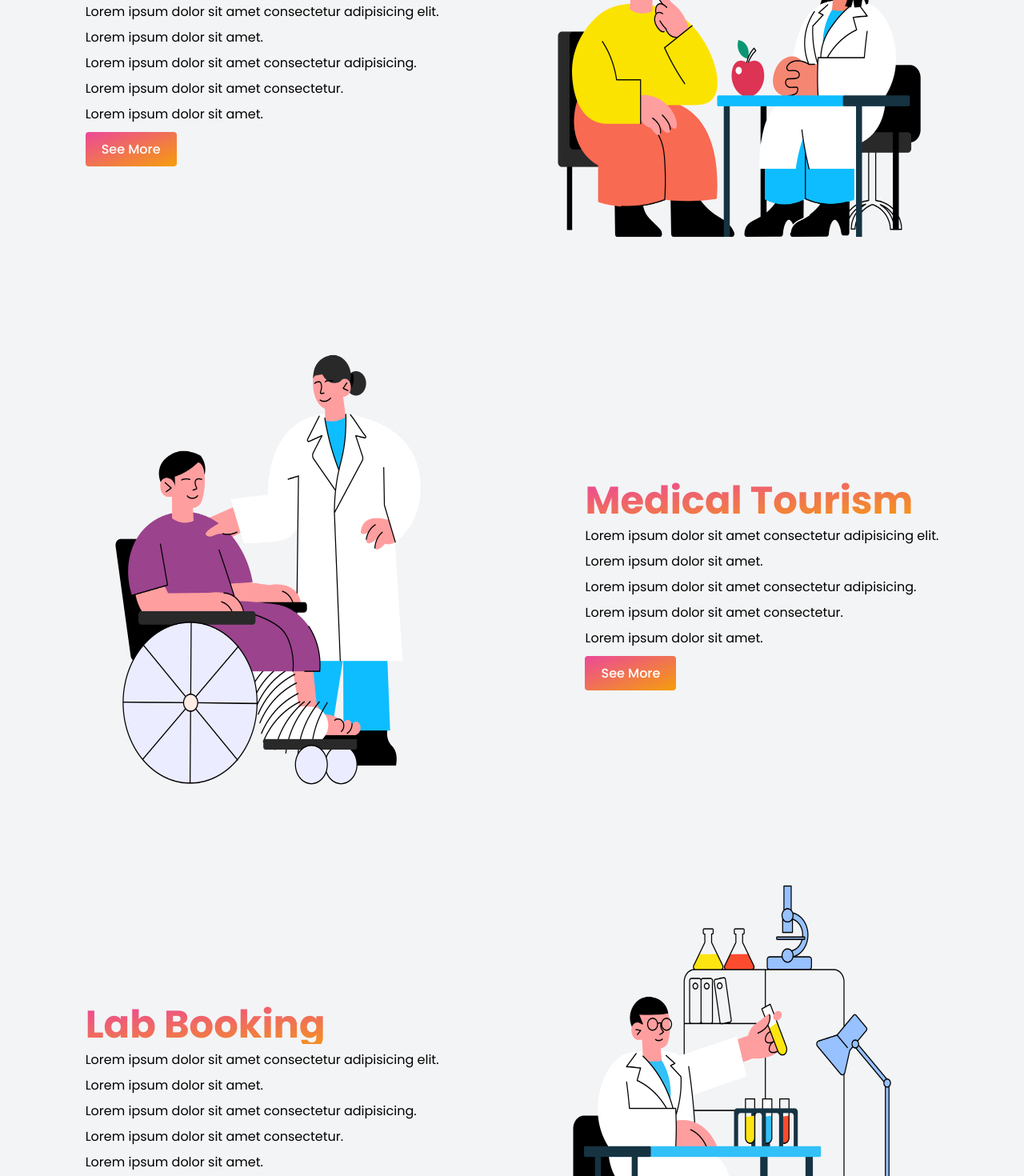
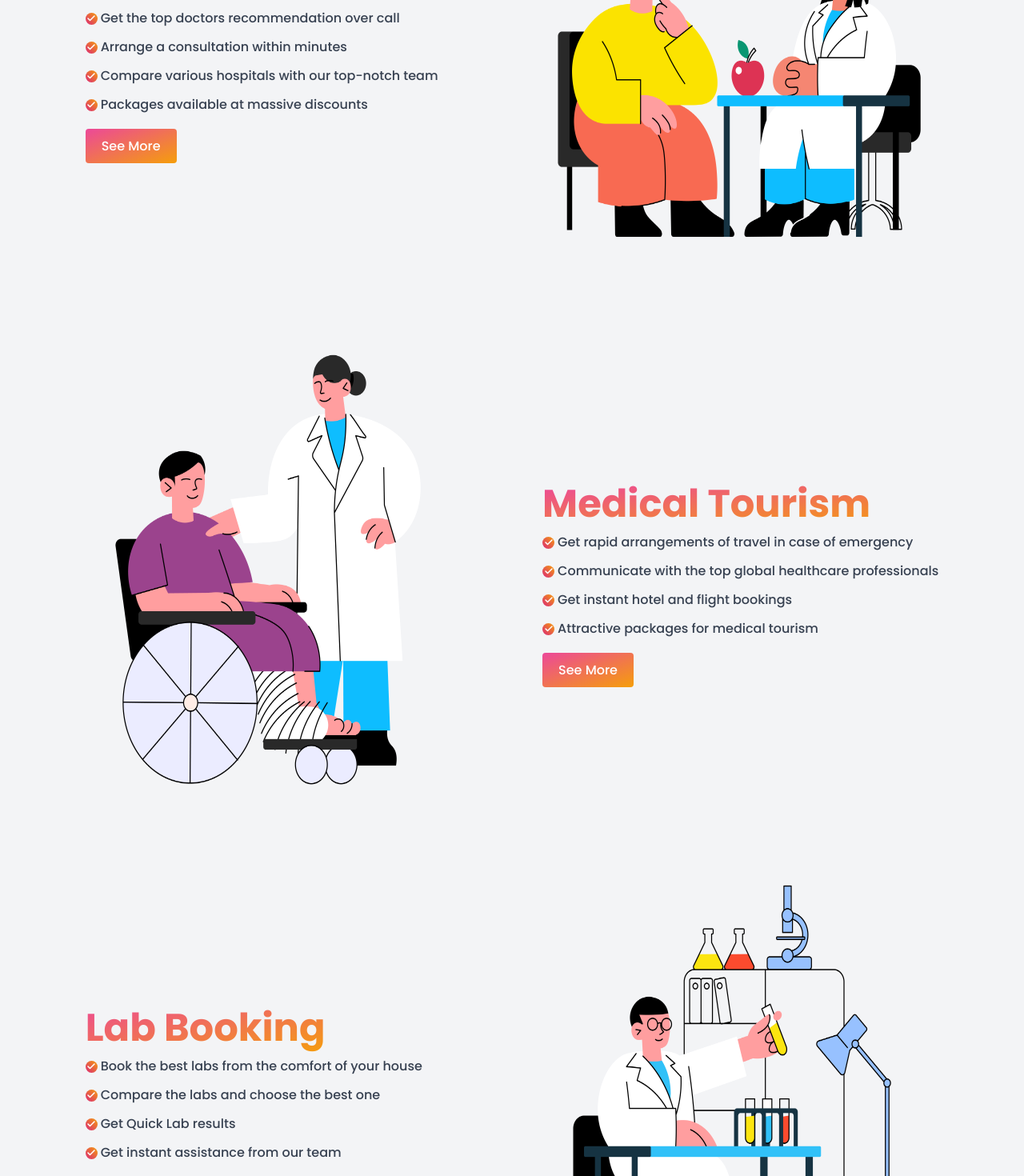
Before and after one commit to abhiskg/froshital, a Next.js app: page / in a window 1280 px wide. Shown: the part 1200-2670 px from the top of the page at 80% size. Built offline with nearby package versions, Linux system fonts and the light colour scheme.

Commit message:
Homepage service data updated

```diff
--- /dev/null
+++ b/components/ServicePoints.js
@@ -0,0 +1,12 @@
+import { IconCheck } from "icons";
+
+export default function ServicePoints({ points }) {
+  return (
+    <div className="mt-3 flex items-center gap-1">
+      <span className="rounded-full bg-gradient-to-tr from-pink-600 to-amber-500 p-[1.5px] text-white">
+        <IconCheck />
+      </span>
+      <p className="font-medium text-gray-700">{points}</p>
+    </div>
+  );
+}
--- a/icons/Check.js
+++ /dev/null
@@ -1,18 +0,0 @@
-const Check = () => (
-  <svg
-    xmlns="http://www.w3.org/2000/svg"
-    width="14"
-    height="14"
-    viewBox="0 0 24 24"
-    fill="none"
-    stroke="#fff"
-    strokeWidth="4"
-    strokeLinecap="round"
-    strokeLinejoin="round"
-    className=""
-  >
-    <polyline points="20 6 9 17 4 12"></polyline>
-  </svg>
-);
-
-export default Check;
--- a/icons/IconCheck.js
+++ b/icons/IconCheck.js
@@ -1,8 +1,8 @@
 const IconCheck = () => (
   <svg
     xmlns="http://www.w3.org/2000/svg"
-    width="20"
-    height="20"
+    width="12"
+    height="12"
     viewBox="0 0 24 24"
     fill="none"
     stroke="currentColor"
--- a/icons/index.js
+++ b/icons/index.js
@@ -7,7 +7,6 @@ export { default as IconFb } from "./IconFb";
 export { default as IconInsta } from "./IconInsta";
 export { default as IconTwitter } from "./IconTwitter";
 export { default as DotCircle } from "./DotCircle";
-export { default as Check } from "./Check";
 export { default as Layer } from "./Layer";
 export { default as FooterLayer } from "./FooterLayer";
 export { default as IconSend } from "./IconSend";
--- a/pages/index.js
+++ b/pages/index.js
@@ -20,6 +20,7 @@ import {
   Whatsapp,
 } from "../icons";
 import { homepageFaq } from "@/utils/faqData";
+import ServicePoints from "@/components/ServicePoints";
 
 const DynamicTestimonial = dynamic(() => import("@/components/Testimonial"));
 const DynamicAccordion = dynamic(() => import("@/components/Accordion"));
@@ -242,22 +243,17 @@ export default function Home() {
               >
                 Hospital Referrals
               </h2>
-              <p className="mt-2">
-                Lorem ipsum dolor sit amet consectetur adipisicing elit.
-              </p>
-              <p className="mt-2">Lorem ipsum dolor sit amet.</p>
-              <p className="mt-2">
-                Lorem ipsum dolor sit amet consectetur adipisicing.
-              </p>
-              <p className="mt-2">Lorem ipsum dolor sit amet consectetur.</p>
-              <p className="mt-2">Lorem ipsum dolor sit amet.</p>
+              <ServicePoints points="Get the top doctors recommendation over call" />
+              <ServicePoints points="Arrange a consultation within minutes" />
+              <ServicePoints points="Compare various hospitals with our top-notch team" />
+              <ServicePoints points="Packages available at massive discounts" />
             </div>
             <button
               className={`${
                 inViewR
                   ? "translate-y-0 opacity-100"
                   : "translate-y-6 opacity-0"
-              } mt-5  transition-primary delay-500 duration-700 `}
+              } mt-7  transition-primary delay-500 duration-700 `}
             >
               <Link href="/services/hospital-referrals">
                 <a className="rounded bg-gradient-to-br  from-pink-500 to-amber-500 px-5 py-2.5 font-medium text-white hover:from-amber-500 hover:to-pink-500 ">
@@ -307,22 +303,17 @@ export default function Home() {
               >
                 Medical Tourism
               </h2>
-              <p className="mt-2">
-                Lorem ipsum dolor sit amet consectetur adipisicing elit.
-              </p>
-              <p className="mt-2">Lorem ipsum dolor sit amet.</p>
-              <p className="mt-2">
-                Lorem ipsum dolor sit amet consectetur adipisicing.
-              </p>
-              <p className="mt-2">Lorem ipsum dolor sit amet consectetur.</p>
-              <p className="mt-2">Lorem ipsum dolor sit amet.</p>
+              <ServicePoints points="Get rapid arrangements of travel in case of emergency" />
+              <ServicePoints points="Communicate with the top global healthcare professionals" />
+              <ServicePoints points="Get instant hotel and flight bookings" />
+              <ServicePoints points="Attractive packages for medical tourism" />
             </div>
             <button
               className={`${
                 inViewM
                   ? "translate-y-0 opacity-100"
                   : "translate-y-6 opacity-0"
-              } mt-5 transition-primary delay-500 duration-700`}
+              } mt-7 transition-primary delay-500 duration-700`}
             >
               <Link href="/services/medical-tourism">
                 <a className="rounded bg-gradient-to-br  from-pink-500 to-amber-500 px-5 py-2.5 font-medium text-white hover:from-amber-500 hover:to-pink-500 ">
@@ -344,26 +335,21 @@ export default function Home() {
             >
               <h2
                 ref={refL}
-                className=" bg-gradient-to-br from-pink-500 to-amber-500 bg-clip-text text-3xl font-bold text-transparent sm:text-4xl xl:text-5xl"
+                className="inline bg-gradient-to-br from-pink-500 to-amber-500 bg-clip-text  text-3xl font-bold text-transparent sm:text-4xl xl:text-5xl"
               >
                 Lab Booking
               </h2>
-              <p className="mt-2">
-                Lorem ipsum dolor sit amet consectetur adipisicing elit.
-              </p>
-              <p className="mt-2">Lorem ipsum dolor sit amet.</p>
-              <p className="mt-2">
-                Lorem ipsum dolor sit amet consectetur adipisicing.
-              </p>
-              <p className="mt-2">Lorem ipsum dolor sit amet consectetur.</p>
-              <p className="mt-2">Lorem ipsum dolor sit amet.</p>
+              <ServicePoints points="Book the best labs from the comfort of your house" />
+              <ServicePoints points="Compare the labs and choose the best one" />
+              <ServicePoints points="Get Quick Lab results" />
+              <ServicePoints points="Get instant assistance from our team" />
             </div>
             <button
               className={`${
                 inViewL
                   ? "translate-y-0 opacity-100"
                   : "translate-y-6 opacity-0"
-              } mt-5 transition-primary delay-500 duration-700`}
+              } mt-7 transition-primary delay-500 duration-700`}
             >
               <Link href="/services/lab-booking">
                 <a className="rounded bg-gradient-to-br  from-pink-500 to-amber-500 px-5 py-2.5 font-medium text-white hover:from-amber-500 hover:to-pink-500 ">
```
